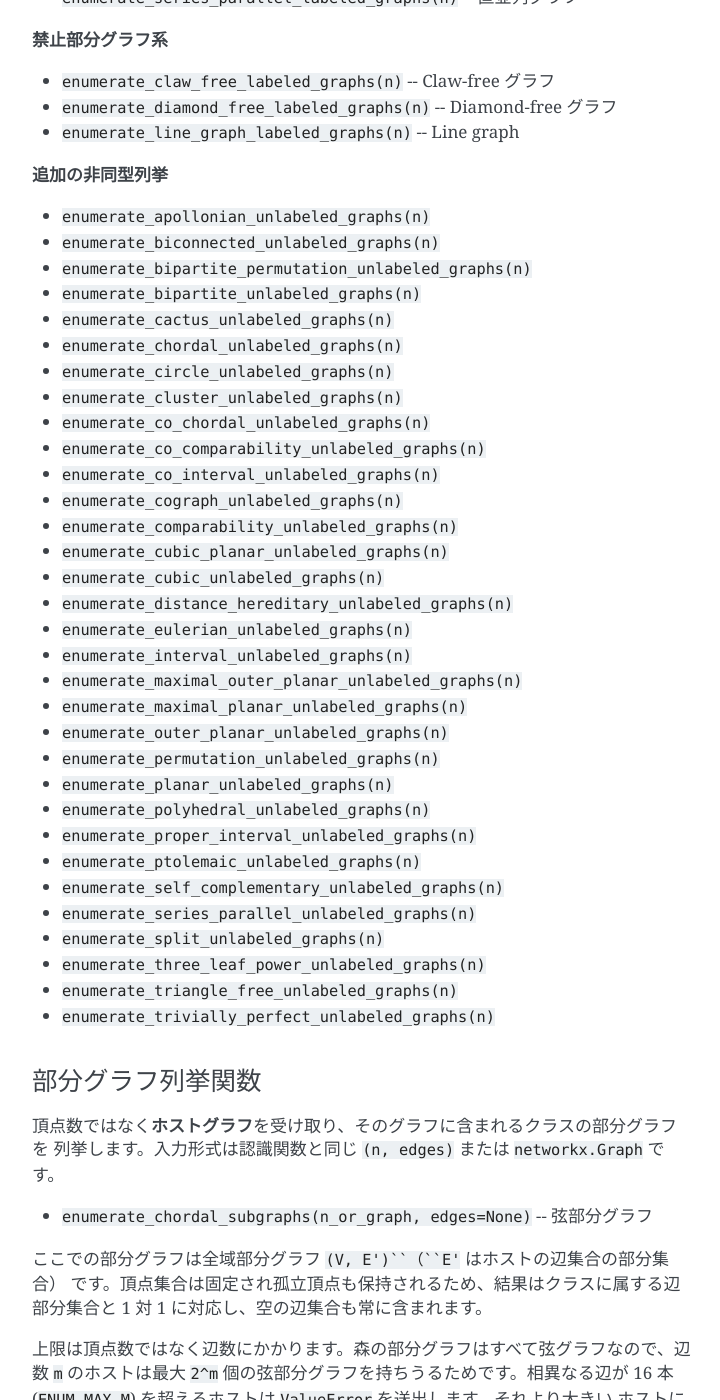
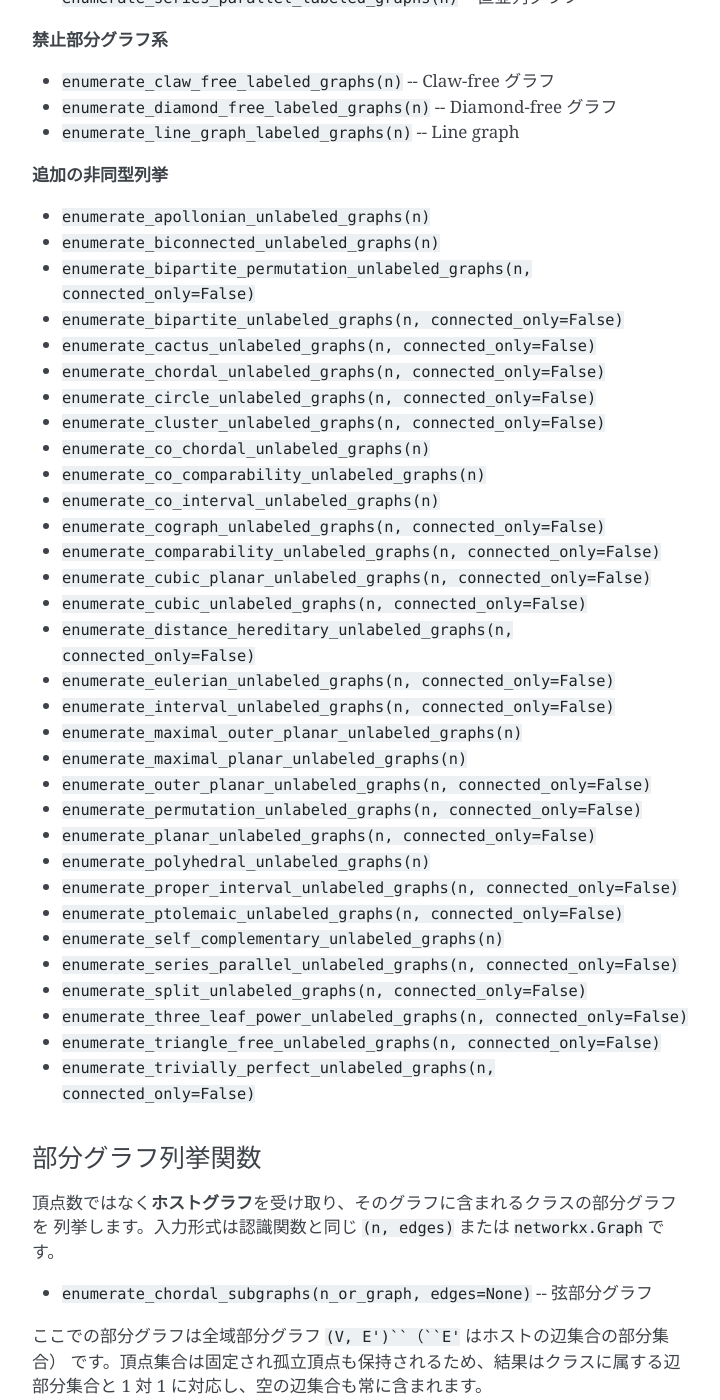
Before and after one commit to junkawahara/ai-coded-graph-recognition-test, a Sphinx documentation site: the page built from docs/python.rst, in a window 1280 px wide and 1400 px high, scrolled down 6965 px. Shown: the whole window, without its empty margins (388-1108 px from the left). Built offline with Sphinx 7.4.7, drawn with Linux system fonts in a browser that asks for light colours; the version number could not be read and is left out; some of the changed text lies outside the part shown.

Commit message:
Show the connected_only argument of the 23 unlabeled enumerators
The Python pages listed every additional non-isomorphic enumerator as
"(n)", but the wrappers generated for the keys in _CONNECTED_ONLY_ENUM_TYPES
take (n, connected_only=False); the family pages advertise the connected
counts, so readers could not find how to get them. The Japanese page also
now calls the perfect-graph section パーフェクトグラフ, matching the Python
README, instead of 完全グラフ (complete graph).

Co-Authored-By: Claude Fable 5.1 <noreply@anthropic.com>
Claude-Session: https://claude.ai/code/session_01Db829RNFWEE2vKtUBbwHW7

```diff
--- a/docs/python.rst
+++ b/docs/python.rst
@@ -276,36 +276,36 @@ n の上限はラベル付き列挙が 6 (``ENUM_MAX_N``)、非同型列挙が 8
 
 * ``enumerate_apollonian_unlabeled_graphs(n)``
 * ``enumerate_biconnected_unlabeled_graphs(n)``
-* ``enumerate_bipartite_permutation_unlabeled_graphs(n)``
-* ``enumerate_bipartite_unlabeled_graphs(n)``
-* ``enumerate_cactus_unlabeled_graphs(n)``
-* ``enumerate_chordal_unlabeled_graphs(n)``
-* ``enumerate_circle_unlabeled_graphs(n)``
-* ``enumerate_cluster_unlabeled_graphs(n)``
+* ``enumerate_bipartite_permutation_unlabeled_graphs(n, connected_only=False)``
+* ``enumerate_bipartite_unlabeled_graphs(n, connected_only=False)``
+* ``enumerate_cactus_unlabeled_graphs(n, connected_only=False)``
+* ``enumerate_chordal_unlabeled_graphs(n, connected_only=False)``
+* ``enumerate_circle_unlabeled_graphs(n, connected_only=False)``
+* ``enumerate_cluster_unlabeled_graphs(n, connected_only=False)``
 * ``enumerate_co_chordal_unlabeled_graphs(n)``
 * ``enumerate_co_comparability_unlabeled_graphs(n)``
 * ``enumerate_co_interval_unlabeled_graphs(n)``
-* ``enumerate_cograph_unlabeled_graphs(n)``
-* ``enumerate_comparability_unlabeled_graphs(n)``
-* ``enumerate_cubic_planar_unlabeled_graphs(n)``
-* ``enumerate_cubic_unlabeled_graphs(n)``
-* ``enumerate_distance_hereditary_unlabeled_graphs(n)``
-* ``enumerate_eulerian_unlabeled_graphs(n)``
-* ``enumerate_interval_unlabeled_graphs(n)``
+* ``enumerate_cograph_unlabeled_graphs(n, connected_only=False)``
+* ``enumerate_comparability_unlabeled_graphs(n, connected_only=False)``
+* ``enumerate_cubic_planar_unlabeled_graphs(n, connected_only=False)``
+* ``enumerate_cubic_unlabeled_graphs(n, connected_only=False)``
+* ``enumerate_distance_hereditary_unlabeled_graphs(n, connected_only=False)``
+* ``enumerate_eulerian_unlabeled_graphs(n, connected_only=False)``
+* ``enumerate_interval_unlabeled_graphs(n, connected_only=False)``
 * ``enumerate_maximal_outer_planar_unlabeled_graphs(n)``
 * ``enumerate_maximal_planar_unlabeled_graphs(n)``
-* ``enumerate_outer_planar_unlabeled_graphs(n)``
-* ``enumerate_permutation_unlabeled_graphs(n)``
-* ``enumerate_planar_unlabeled_graphs(n)``
+* ``enumerate_outer_planar_unlabeled_graphs(n, connected_only=False)``
+* ``enumerate_permutation_unlabeled_graphs(n, connected_only=False)``
+* ``enumerate_planar_unlabeled_graphs(n, connected_only=False)``
 * ``enumerate_polyhedral_unlabeled_graphs(n)``
-* ``enumerate_proper_interval_unlabeled_graphs(n)``
-* ``enumerate_ptolemaic_unlabeled_graphs(n)``
+* ``enumerate_proper_interval_unlabeled_graphs(n, connected_only=False)``
+* ``enumerate_ptolemaic_unlabeled_graphs(n, connected_only=False)``
 * ``enumerate_self_complementary_unlabeled_graphs(n)``
-* ``enumerate_series_parallel_unlabeled_graphs(n)``
-* ``enumerate_split_unlabeled_graphs(n)``
-* ``enumerate_three_leaf_power_unlabeled_graphs(n)``
-* ``enumerate_triangle_free_unlabeled_graphs(n)``
-* ``enumerate_trivially_perfect_unlabeled_graphs(n)``
+* ``enumerate_series_parallel_unlabeled_graphs(n, connected_only=False)``
+* ``enumerate_split_unlabeled_graphs(n, connected_only=False)``
+* ``enumerate_three_leaf_power_unlabeled_graphs(n, connected_only=False)``
+* ``enumerate_triangle_free_unlabeled_graphs(n, connected_only=False)``
+* ``enumerate_trivially_perfect_unlabeled_graphs(n, connected_only=False)``
 
 部分グラフ列挙関数
 ~~~~~~~~~~~~~~~~~~
```
Also changed, not shown: other parts of docs/python.rst (+2 -2 lines), docs/en/python.rst (+23 -23 lines).
